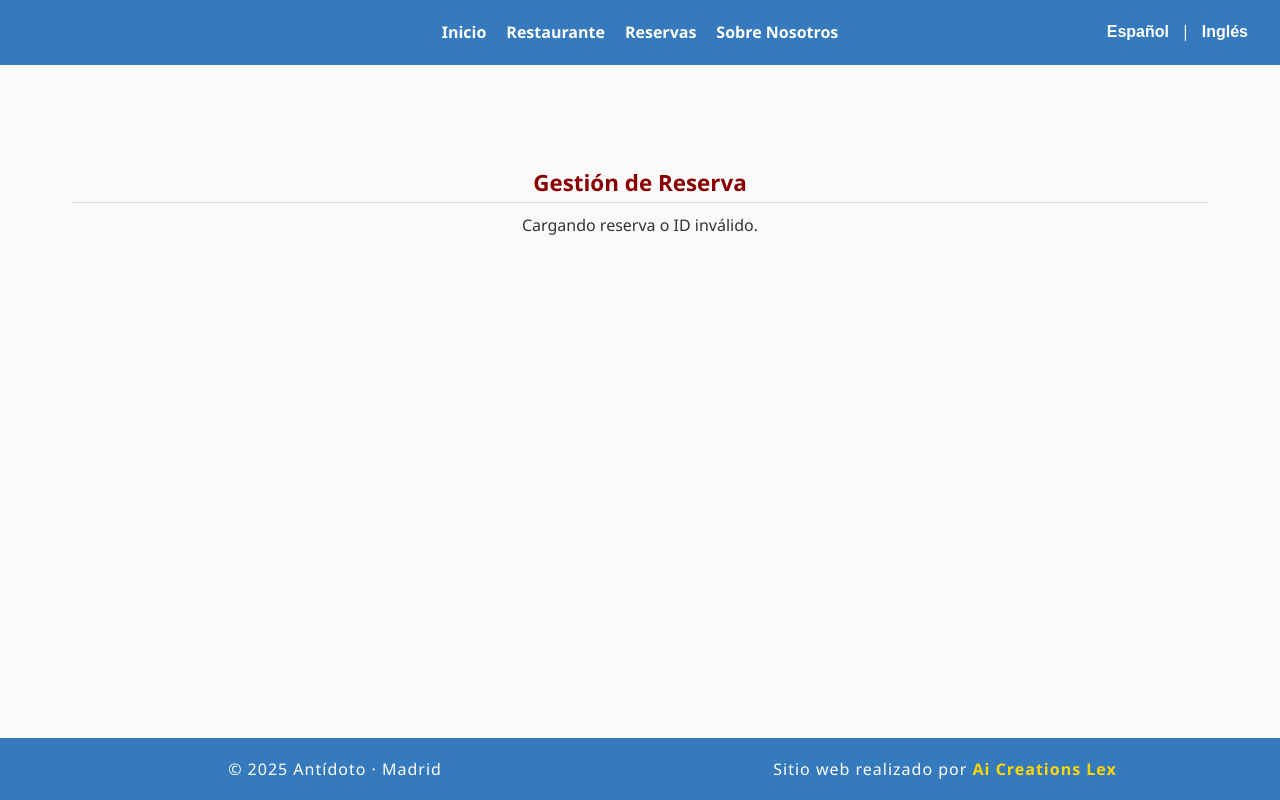
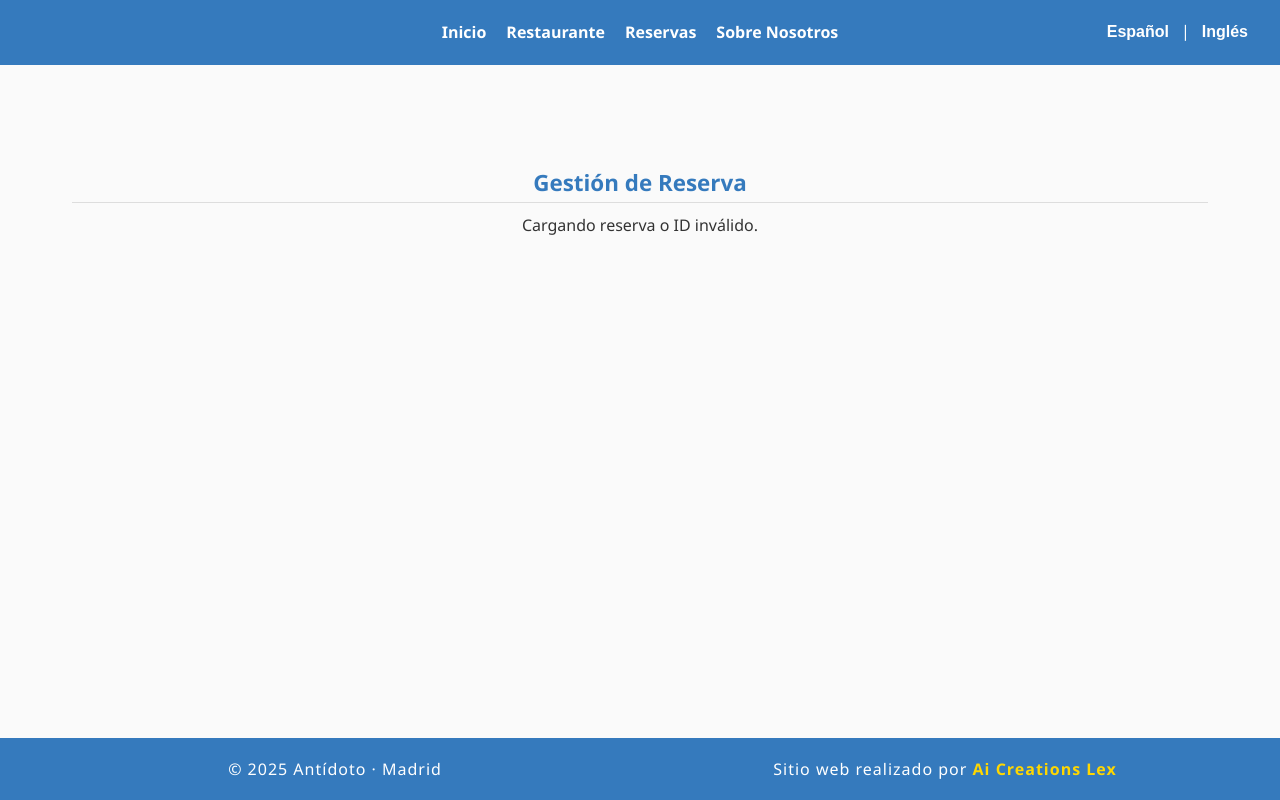
Before and after one commit to alexrotar908/antidoto_web, a React (Create React App) app: page /reservas/gestionar in a window 1280 px wide. Built offline with nearby package versions, Linux system fonts and the light colour scheme.

Commit message:
Actualizo proyecto web

```diff
--- a/src/pages/reservas/gestionarReserva/gestionarReserva.css
+++ b/src/pages/reservas/gestionarReserva/gestionarReserva.css
@@ -2,6 +2,10 @@
   padding: 2rem;
   text-align: center;
   color: #333;
+}
+
+h2{
+  color: #357ABD;
 }
 
 .reserva-box {
```
